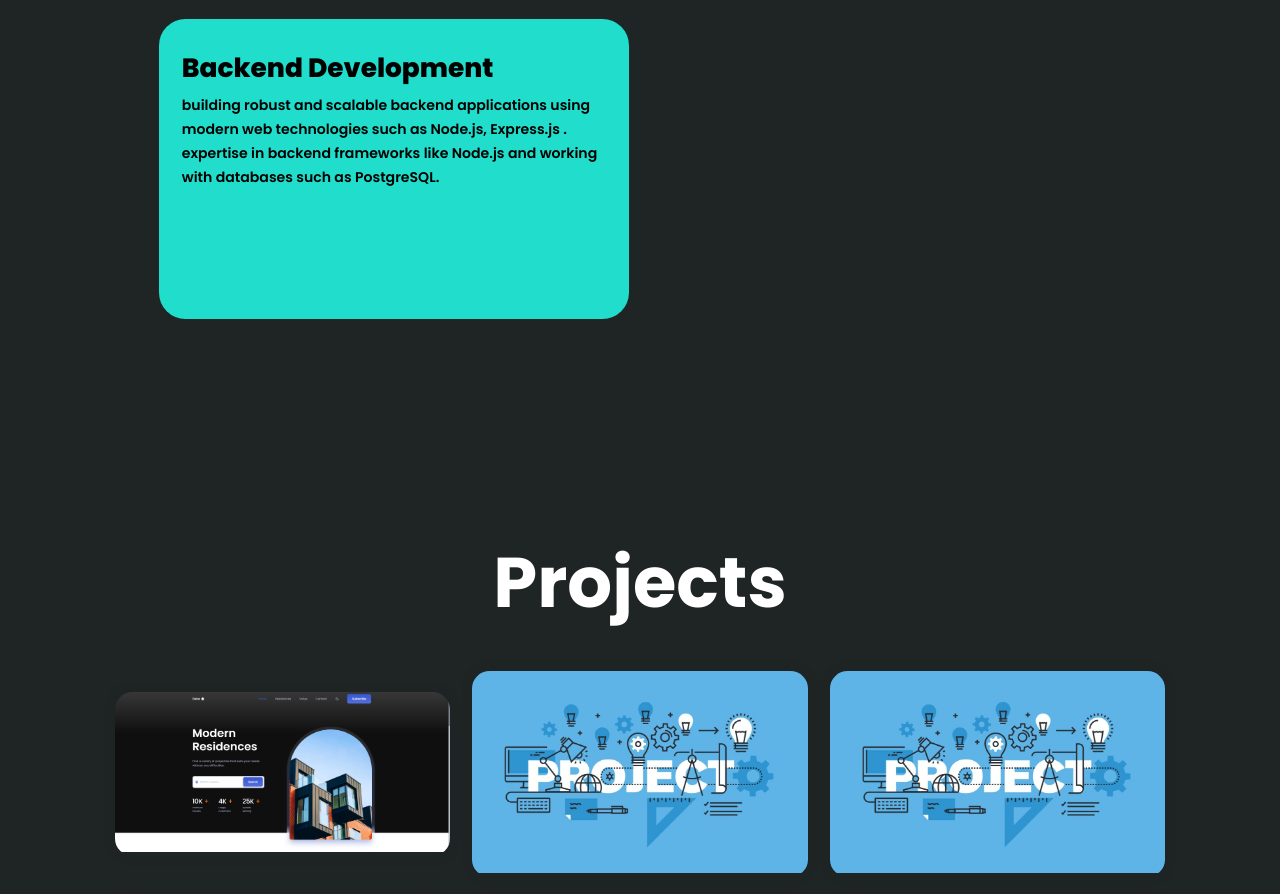
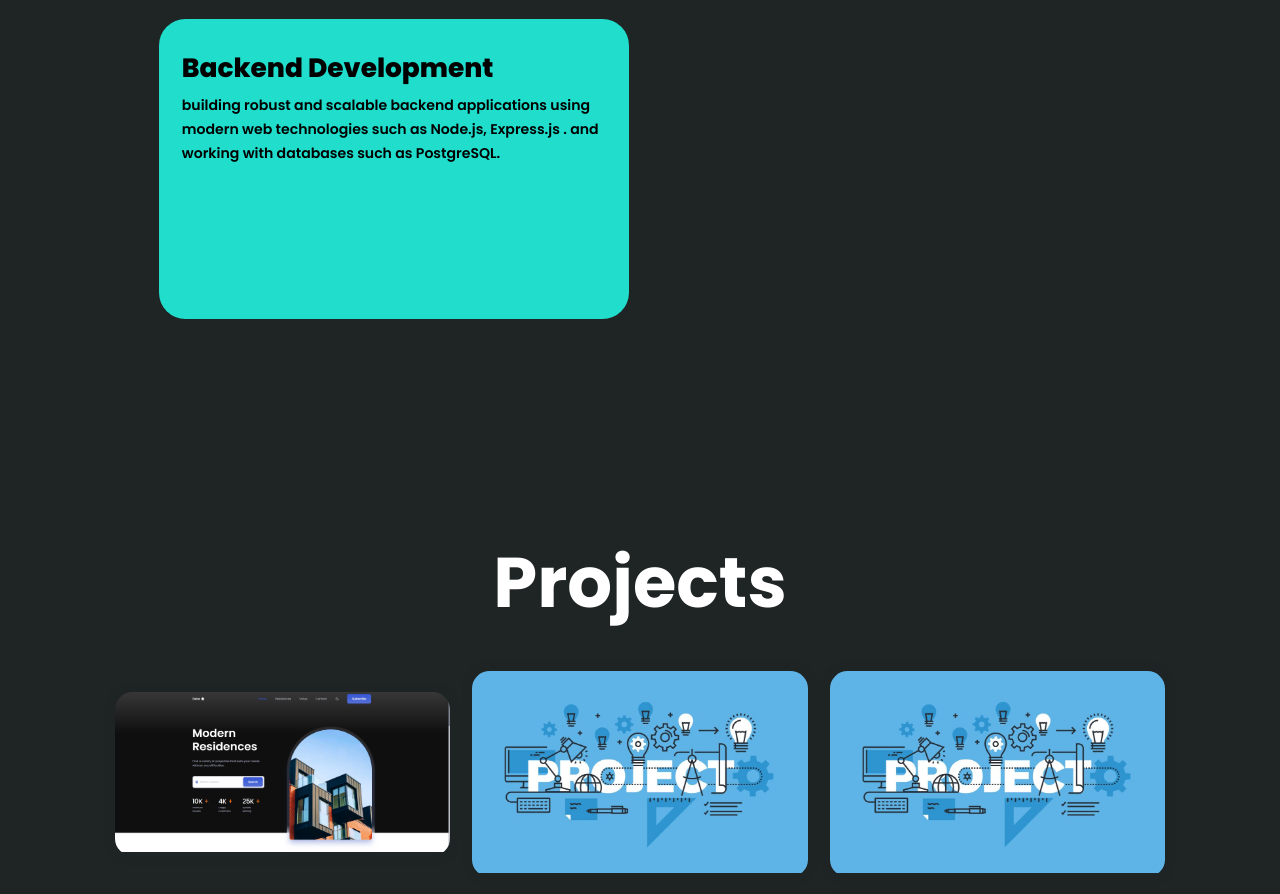
Before and after one commit to MElshereef/Portfolio, a website built with Parcel: page index.html in a window 1280 px wide. Shown: the part 1385-2279 px from the top of the page. Built offline with nearby package versions, Linux system fonts and the light colour scheme; a script that the page names is missing.

Commit message:
edited services text 2

```diff
--- a/index.html
+++ b/index.html
@@ -97,7 +97,7 @@
             <h4></i>Backend Development</h4>
             <p>
               building robust and scalable backend applications using modern web technologies such as Node.js, Express.js .
-              expertise in backend frameworks like Node.js and working with databases such as PostgreSQL.
+              and working with databases such as PostgreSQL.
             </p>
           </div>
       </div>
```
